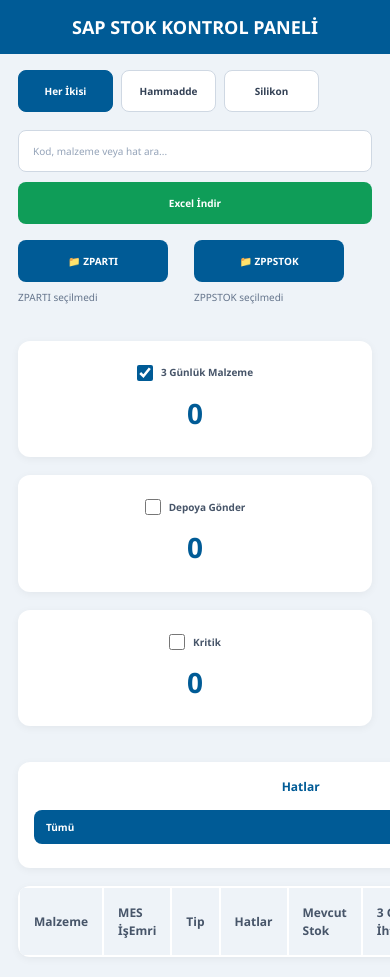
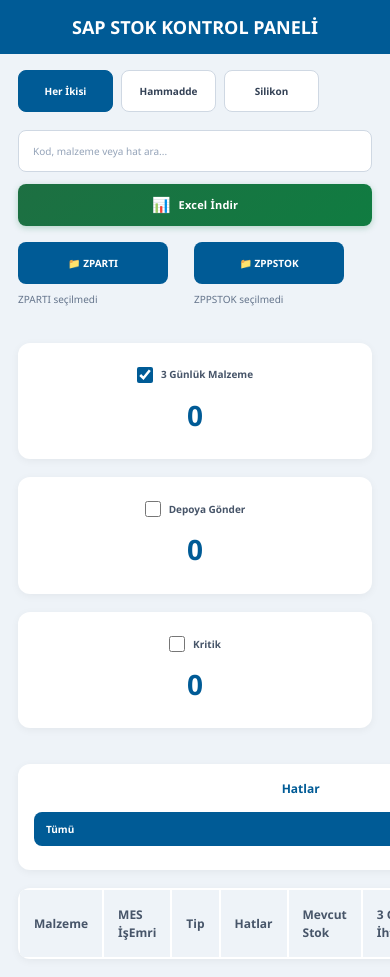
Before and after one commit to canerinciweb/mercan-sap-panel, a React (Vite) app: page / in a window 390 px wide. Shown: the top 977 px of the page. Built offline with nearby package versions, Linux system fonts and the light colour scheme.

Commit message:
excel özelleştirildi

```diff
--- a/src/App.css
+++ b/src/App.css
@@ -365,7 +365,8 @@
   .toolbarRight{
   display:flex;
   align-items:center;
-  gap:10px;
+  gap:12px;
+
 }
 
 .exportButton{
@@ -381,8 +382,47 @@
   transition:.2s;
 }
 
+.exportButton{
+  display:flex;
+  align-items:center;
+  justify-content:center;
+  gap:8px;
+
+  height:42px;
+  min-width:150px;
+  padding:0 18px;
+
+  border:none;
+  border-radius:8px;
+
+  background:linear-gradient(135deg,#1D6F42,#107C41);
+  color:#fff;
+
+  font-size:11px;
+  font-weight:700;
+  letter-spacing:.2px;
+
+  cursor:pointer;
+  transition:all .2s ease;
+
+  box-shadow:0 2px 6px rgba(16,124,65,.25);
+}
+
 .exportButton:hover{
-  background:#0b8649;
+  background:linear-gradient(135deg,#107C41,#0B5E33);
+  transform:translateY(-1px);
+  box-shadow:0 5px 12px rgba(16,124,65,.35);
+}
+
+.exportButton:active{
+  transform:translateY(0);
+  box-shadow:0 2px 6px rgba(16,124,65,.25);
+}
+
+.excelIcon{
+  font-size:15px;
+  display:flex;
+  align-items:center;
 }
 
   .searchInput{
--- a/src/components/Toolbar.jsx
+++ b/src/components/Toolbar.jsx
@@ -30,8 +30,9 @@
         />
 
         <button className="exportButton" onClick={onExport}>
-          Excel İndir
-        </button>
+  <span className="excelIcon">📊</span>
+  <span>Excel İndir</span>
+</button>
       </div>
     </div>
   );
```
